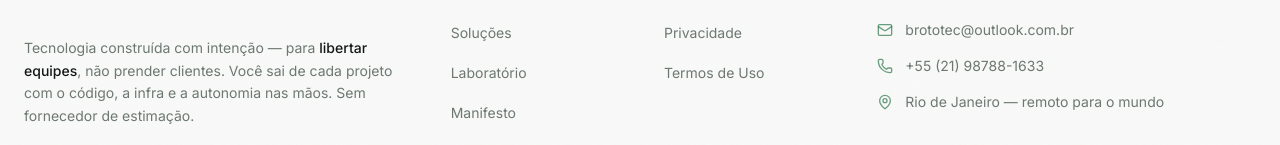
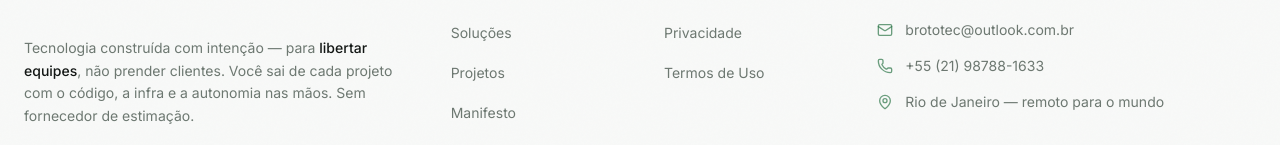
Before and after one commit to marllonpanisset/brototec, a React (Vite) app: page / in a window 1280 px wide. Shown: the part 4816-4961 px from the top of the page. Built offline with nearby package versions, Linux system fonts and the light colour scheme.

Commit message:
refactor: atualiza footer e corrige nome do componente Projetos após renomeacao de Laboratorio

```diff
--- a/src/components/layout/Footer.jsx
+++ b/src/components/layout/Footer.jsx
@@ -69,13 +69,13 @@ const Footer = () => {
             <h4 className="text-[10px] font-bold text-primary uppercase tracking-[0.3em]">Explorar</h4>
             <ul className="space-y-4">
               <li>
-                <Link to="/ecossistema" className="text-sm text-muted-foreground hover:text-primary transition-colors">
+                <Link to="/solucoes" className="text-sm text-muted-foreground hover:text-primary transition-colors">
                   Soluções
                 </Link>
               </li>
               <li>
-                <Link to="/laboratorio" className="text-sm text-muted-foreground hover:text-primary transition-colors">
-                  Laboratório
+                <Link to="/projetos" className="text-sm text-muted-foreground hover:text-primary transition-colors">
+                  Projetos
                 </Link>
               </li>
               <li>
--- a/src/pages/Projetos.jsx
+++ b/src/pages/Projetos.jsx
@@ -7,7 +7,7 @@ import CtaSection from "../components/home/CtaSection";
 import CaseCard from "../components/projetos/CaseCard";
 import { cases } from "../data/cases";
 
-export default function Laboratorio() {
+export default function Projetos() {
   return (
     <div className="min-h-screen bg-background text-foreground bg-noise">
       <Navbar />
```
